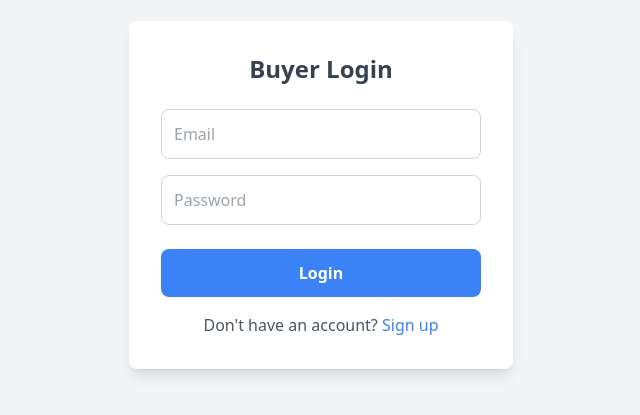
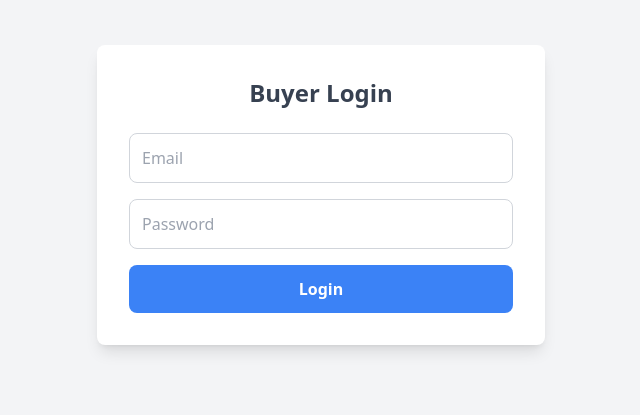
Before and after one commit to MINIPROJECT-2K24/Farm-Connect, a React (Create React App) app in the folder client/: page /login-buyer in a window 1280 px wide. Shown: the part 205-620 px from the top of the page, without its empty margins (319-959 px from the left). Built offline with nearby package versions, Linux system fonts and the light colour scheme.

Commit message:
all errors are resolved

```diff
--- a/client/src/App.js
+++ b/client/src/App.js
@@ -1,36 +1,27 @@
-import {
-  BrowserRouter as Router,
-  Routes,
-  Route,
-  Navigate,
-} from "react-router-dom"; // Import Navigate from react-router-dom
+import { BrowserRouter as Router, Routes, Route, Navigate } from "react-router-dom";
 import { useState, useEffect } from "react";
-import PrivateRoute from "./components/PrivateRoute"; // Assuming you have a PrivateRoute component
+import PrivateRoute from "./components/PrivateRoute";
 import Navbar from "./components/Navbar";
 import Dashboard from "./pages/Dashboard";
-import CropSearch from "./pages/HomePage"; // Example page
+import CropSearch from "./pages/HomePage";
 import FarmerLogin from "./pages/FarmerLogin";
 import BuyerLogin from "./pages/BuyerLogin";
 import LandPage from "./pages/LandingPage";
+import FarmerDetails from "./pages/FarmerDetails";
 
 const App = () => {
-  const token = localStorage.getItem("token");
+  const [isLoggedIn, setIsLoggedIn] = useState(!!localStorage.getItem("token"));
   const role = localStorage.getItem("role");
 
   return (
     <Router>
-      {/* Only render Navbar if logged in and on private routes */}
-      {token && (
-        <Navbar role={role} /> // Pass role to Navbar to conditionally render Dashboard button
-      )}
+      {isLoggedIn && <Navbar role={role} setIsLoggedIn={setIsLoggedIn} />}
 
       <Routes>
-        {/* Public Routes */}
         <Route path="/" element={<LandPage />} />
-        <Route path="/login-farmer" element={<FarmerLogin />} />
-        <Route path="/login-buyer" element={<BuyerLogin />} />
-
-        {/* Private Routes */}
+        <Route path="/login-farmer" element={<FarmerLogin setIsLoggedIn={setIsLoggedIn} />} />
+        <Route path="/login-buyer" element={<BuyerLogin setIsLoggedIn={setIsLoggedIn} />} />
+        <Route path="/farmer-details" element={<FarmerDetails />} />
         <Route
           path="/dashboard"
           element={
@@ -39,7 +30,7 @@ const App = () => {
                 <Dashboard />
               </PrivateRoute>
             ) : (
-              <Navigate to="/" /> // Redirect non-farmers to home
+              <Navigate to="/" />
             )
           }
         />
--- a/client/src/components/Navbar.css
+++ b/client/src/components/Navbar.css
@@ -3,33 +3,32 @@
   justify-content: space-between;
   align-items: center;
   padding: 10px;
-  background-color: #333;
+  background-color: #4ca7e4;
   color: white;
 }
 
 .navbar-left {
-  display: flex;
-  justify-content: flex-start;
-  width: 100%;
+  flex: 1; /* Takes up space on the left */
 }
 
 .navbar-right {
   display: flex;
   gap: 15px;
   justify-content: flex-end;
+  flex: 1; /* Pushes the buttons to the right */
 }
 
 .dashboard-button,
 .navbar-button {
   padding: 10px 15px;
-  background-color: #007bff; /* Blue color */
+  background-color: #0c1014; /* Blue color */
   color: white;
   border: none;
   cursor: pointer;
 }
 
 .navbar-button {
-  margin-right: 100px;
+  margin-right: 0; /* Remove extra margin */
 }
 
 .dashboard-button:hover,
--- a/client/src/components/Navbar.js
+++ b/client/src/components/Navbar.js
@@ -1,15 +1,10 @@
-import React, { useState, useEffect } from "react";
+import React from "react";
 import { useNavigate } from "react-router-dom";
-import Select from "react-select";
 import "./Navbar.css";
 
-const Navbar = ({ role }) => {
+const Navbar = ({ role, setIsLoggedIn }) => {
   const navigate = useNavigate();
-  const [selectedLanguage, setSelectedLanguage] = useState(
-    localStorage.getItem("selectedLanguage") || "en"
-  );
 
-  // Handle logout
   const handleLogout = () => {
     localStorage.removeItem("token");
     localStorage.removeItem("phoneNo");
@@ -17,31 +12,12 @@ const Navbar = ({ role }) => {
     localStorage.removeItem("latitude");
     localStorage.removeItem("longitude");
     localStorage.removeItem("selectedLanguage");
+    setIsLoggedIn(false);
     navigate("/");
   };
 
-  const handleLanguageChange = (selectedOption) => {
-    const selectedLanguage = selectedOption.value;
-    setSelectedLanguage(selectedLanguage);
-    localStorage.setItem("selectedLanguage", selectedLanguage);
-    window.location.reload();
-  };
-
-  const languageOptions = [
-    { value: "en", label: "English" },
-    { value: "kn", label: "Kannada" },
-    { value: "hi", label: "Hindi" },
-    { value: "te", label: "Telugu" },
-    { value: "ta", label: "Tamil" },
-    { value: "ml", label: "Malayalam" },
-  ];
-
   return (
     <nav className="navbar">
-      {/* Language Dropdown with react-select */}
-      <div className="language-selector"></div>
-
-      {/* Right-side: Dashboard (for farmers) and Logout button */}
       <div className="navbar-right">
         {role === "farmer" && (
           <button
--- a/client/src/pages/BuyerLogin.js
+++ b/client/src/pages/BuyerLogin.js
@@ -2,11 +2,13 @@ import { useState } from "react";
 import axios from "axios";
 import { useNavigate } from "react-router-dom";
 
-const BuyerLogin = () => {
+const BuyerLogin = ({ setIsLoggedIn }) => {
   const [formData, setFormData] = useState({
     email: "",
     password: "",
   });
+  const [loading, setLoading] = useState(false);
+  const [error, setError] = useState(null);
   const navigate = useNavigate();
 
   const handleChange = (e) => {
@@ -16,78 +18,80 @@ const BuyerLogin = () => {
 
   const handleSubmit = async (e) => {
     e.preventDefault();
-    const { email, password } = formData;
+    setLoading(true);
+    setError(null);
+
+    const loginData = {
+      email: formData.email,
+      password: formData.password,
+      userType: "buyer",
+    };
 
     try {
       const response = await axios.post(
         "http://localhost:5000/api/users/login",
-        {
-          email,
-          password,
-          userType: "buyer",
-        }
+        loginData
       );
-      console.log(response);
-      const latitude = response.data.user.location.coordinates[0];
-      const longitude = response.data.user.location.coordinates[1];
-      const location = response.data.user.address;
-      const { token, buyerName, email: buyerEmail } = response.data;
-      console.log(location);
+
+      const { token, user } = response.data;
+
+      // Store token and user details in local storage
       localStorage.setItem("token", token);
+      localStorage.setItem("email", user.email);
+      localStorage.setItem("role", user.userType);
 
-      localStorage.setItem("latitude", latitude);
-      localStorage.setItem("longitude", longitude);
+      // Set isLoggedIn state to true
+      setIsLoggedIn(true);
 
-      localStorage.setItem("role", response.data.user.userType);
-      alert("Login successful!");
-
+      // Navigate to crop search page
       navigate("/crop-search");
     } catch (error) {
-      console.error("Login error:", error);
+      setError("Login failed! Please check your credentials.");
+      console.error("Login error:", error.response?.data || error.message);
+    } finally {
+      setLoading(false);
     }
   };
 
   return (
     <div className="flex items-center justify-center min-h-screen bg-gray-100">
-      <div className="bg-white shadow-lg rounded-lg p-8 max-w-sm w-full">
-        <h2 className="text-2xl font-bold text-center text-gray-700 mb-6">
-          Buyer Login
-        </h2>
-        <form onSubmit={handleSubmit}>
+      <form onSubmit={handleSubmit} className="bg-white shadow-lg rounded-lg p-8 max-w-md w-full">
+        <h2 className="text-2xl font-bold text-center text-gray-700 mb-6">Buyer Login</h2>
+
         <div className="mb-4">
           <input
             type="email"
             name="email"
             placeholder="Email"
+            value={formData.email}
             onChange={handleChange}
             required
             className="w-full p-3 border border-gray-300 rounded-lg focus:outline-none focus:ring-2 focus:ring-blue-500"
           />
         </div>
-          <div className="mb-6">
+
+        <div className="mb-4">
           <input
             type="password"
             name="password"
             placeholder="Password"
+            value={formData.password}
             onChange={handleChange}
             required
             className="w-full p-3 border border-gray-300 rounded-lg focus:outline-none focus:ring-2 focus:ring-blue-500"
           />
         </div>
+
         <button
           type="submit"
-            className="w-full bg-blue-500 text-white font-semibold py-3 rounded-lg hover:bg-blue-600 transition duration-200"
+          disabled={loading}
+          className={`w-full bg-blue-500 text-white font-semibold py-3 rounded-lg hover:bg-blue-600 transition duration-200 ${loading && 'opacity-50 cursor-not-allowed'}`}
         >
-            Login
+          {loading ? "Logging in..." : "Login"}
         </button>
+
+        {error && <p className="text-red-500 text-center mt-4">{error}</p>}
       </form>
-        <p className="text-center text-gray-600 mt-4">
-          Don't have an account?{" "}
-          <a href="/signup" className="text-blue-500 hover:underline">
-            Sign up
-          </a>
-        </p>
-      </div>
     </div>
   );
 };
--- a/client/src/pages/FarmerLogin.js
+++ b/client/src/pages/FarmerLogin.js
@@ -2,7 +2,7 @@ import { useState } from "react";
 import axios from "axios";
 import { useNavigate } from "react-router-dom";
 
-const FarmerLogin = () => {
+const FarmerLogin = ({ setIsLoggedIn }) => {
   const [formData, setFormData] = useState({
     identifier: "",
     password: "",
@@ -32,15 +32,19 @@ const FarmerLogin = () => {
         "http://localhost:5000/api/users/login",
         loginData
       );
-      console.log(response);
-      const { token, farmerName, location, phoneNumber, latitude, longitude } = response.data;
-      console.log(phoneNumber);
 
+      const { token, user } = response.data;
+
+      // Store token and user details in local storage
       localStorage.setItem("token", token);
-      localStorage.setItem("phoneNo",response.data.user.phoneNumber)
-      localStorage.setItem("role", response.data.user.userType);
+      localStorage.setItem("phoneNo", user.phoneNumber);
+      localStorage.setItem("role", user.userType);
 
-      navigate('/crop-search'); // Navigate to the crop search page
+      // Set isLoggedIn state to true
+      setIsLoggedIn(true);
+
+      // Navigate to crop search page
+      navigate("/crop-search");
     } catch (error) {
       setError("Login failed! Please check your credentials.");
       console.error("Login error:", error.response?.data || error.message);
```
Also changed, not shown: client/src/pages/HomePage.js (+6 -1 lines). Lines whose indentation alone changed are shown as unchanged.
